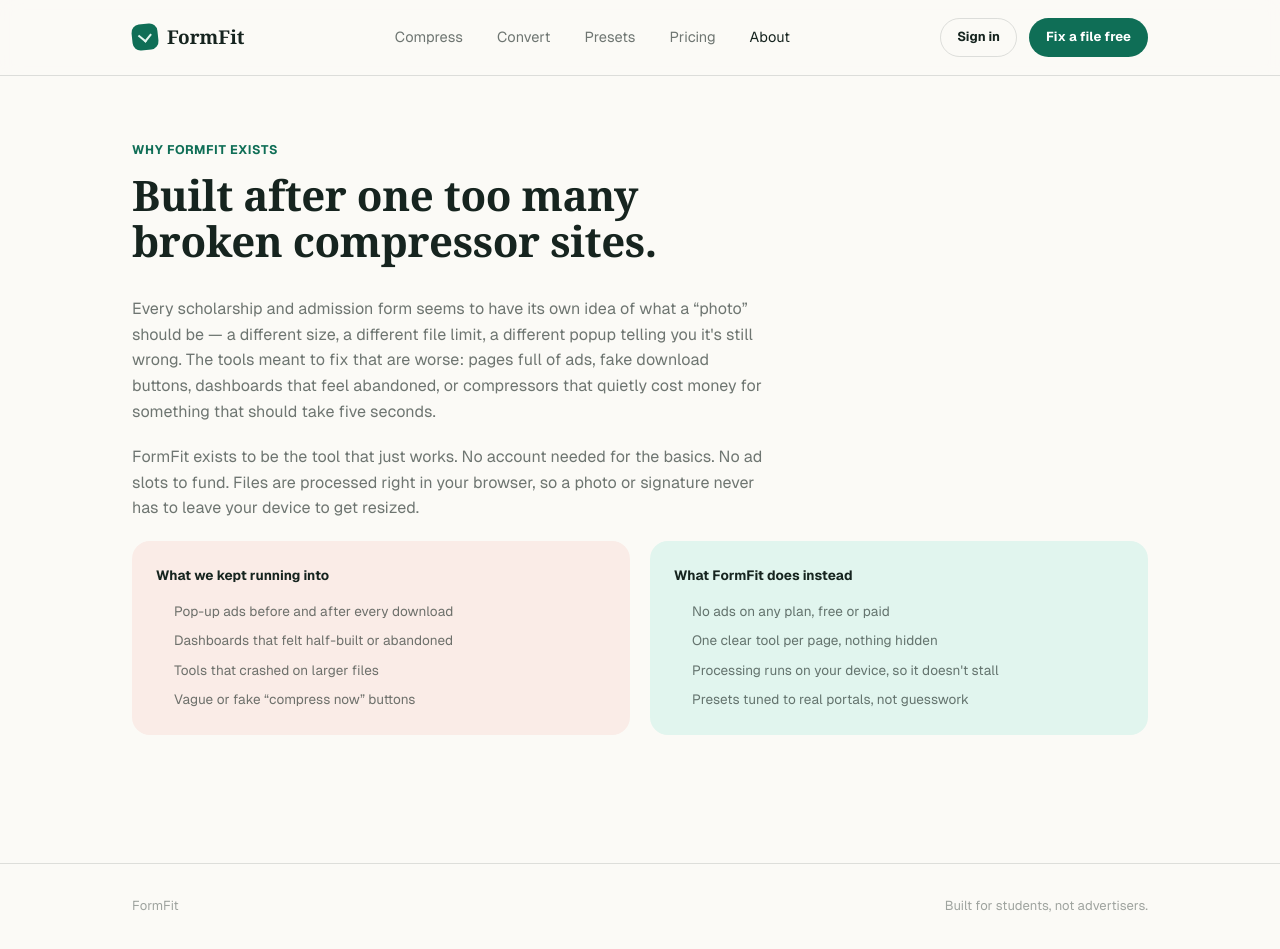
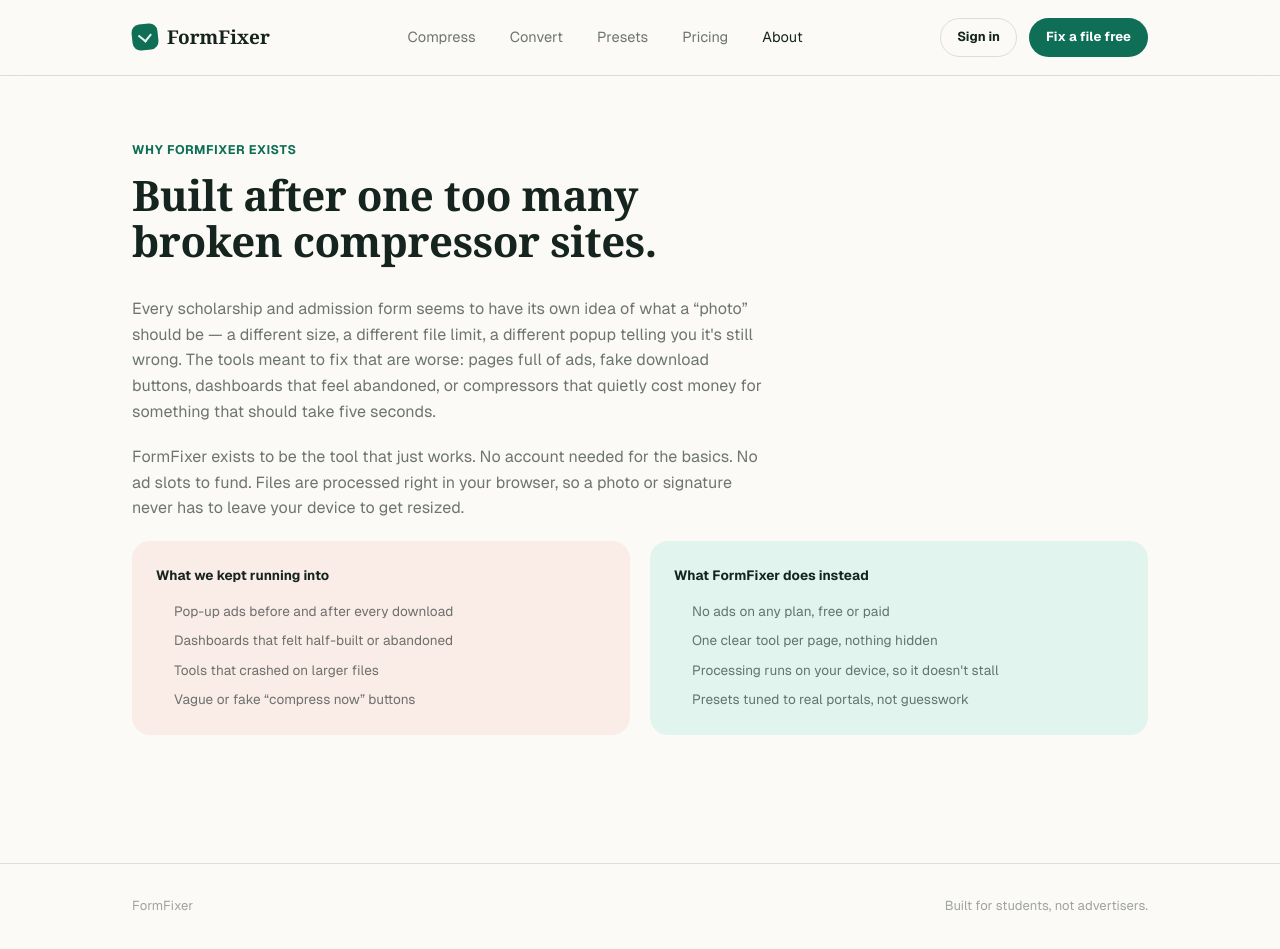
Before and after one commit to Ubada-Hussain/FormFixer, a Next.js app: page /about in a window 1280 px wide. Built offline with nearby package versions, Linux system fonts and the light colour scheme; no server answers.

Commit message:
Rename FormFit to FormFixer across codebase

```diff
--- a/app/about/page.tsx
+++ b/app/about/page.tsx
@@ -3,7 +3,7 @@
 export const metadata: Metadata = {
   title: 'About',
   description:
-    'Why FormFit exists — built after one too many broken compressor sites, for students filling out scholarship and admission forms.',
+    'Why FormFixer exists — built after one too many broken compressor sites, for students filling out scholarship and admission forms.',
 };
 
 export default function AboutPage() {
@@ -11,7 +11,7 @@
     <>
       <header className="page-hero">
         <div className="wrap">
-          <span className="tag">Why FormFit exists</span>
+          <span className="tag">Why FormFixer exists</span>
           <h1>Built after one too many broken compressor sites.</h1>
         </div>
       </header>
@@ -27,7 +27,7 @@
               or compressors that quietly cost money for something that should take five seconds.
             </p>
             <p>
-              FormFit exists to be the tool that just works. No account needed for the basics.
+              FormFixer exists to be the tool that just works. No account needed for the basics.
               No ad slots to fund. Files are processed right in your browser, so a photo or
               signature never has to leave your device to get resized.
             </p>
@@ -44,7 +44,7 @@
               </ul>
             </div>
             <div className="col good">
-              <h4>What FormFit does instead</h4>
+              <h4>What FormFixer does instead</h4>
               <ul>
                 <li>No ads on any plan, free or paid</li>
                 <li>One clear tool per page, nothing hidden</li>
--- a/app/convert/page.tsx
+++ b/app/convert/page.tsx
@@ -92,7 +92,7 @@
       const blob = new Blob([pdfBytes.buffer as ArrayBuffer], { type: 'application/pdf' });
       const a = document.createElement('a');
       a.href = URL.createObjectURL(blob);
-      a.download = 'formfit-document.pdf';
+      a.download = 'formfixer-document.pdf';
       a.click();
       const n = fileEntries.length;
       setStatus(`PDF downloaded — ${n} page${n > 1 ? 's' : ''}.`);
--- a/app/layout.tsx
+++ b/app/layout.tsx
@@ -19,8 +19,8 @@
 
 export const metadata: Metadata = {
   title: {
-    default: 'FormFit - fix your file for any form',
-    template: '%s - FormFit',
+    default: 'FormFixer - fix your file for any form',
+    template: '%s - FormFixer',
   },
   description:
     "Compress photos and convert documents to the precise size a portal demands - no guesswork, no sketchy tools, and no popups telling you it's still too big.",
--- a/app/page.tsx
+++ b/app/page.tsx
@@ -216,7 +216,7 @@
       <section id="features">
         <div className="wrap">
           <div className="section-head">
-            <span className="tag">Why FormFit</span>
+            <span className="tag">Why FormFixer</span>
             <h2>Everything the other compressors got wrong, fixed.</h2>
           </div>
           <div className="features">
--- a/app/pricing/page.tsx
+++ b/app/pricing/page.tsx
@@ -5,7 +5,7 @@
 export const metadata: Metadata = {
   title: 'Pricing',
   description:
-    'FormFit pricing — 5 free compress or convert actions every day. Upgrade to Pro for unlimited daily actions.',
+    'FormFixer pricing — 5 free compress or convert actions every day. Upgrade to Pro for unlimited daily actions.',
 };
 
 function CheckIcon() {
@@ -97,7 +97,7 @@
             </div>
             <div className="faq-item">
               <h4>Do you show ads on the Free plan?</h4>
-              <p>No. FormFit never shows ads or popups on any plan, free or paid.</p>
+              <p>No. FormFixer never shows ads or popups on any plan, free or paid.</p>
             </div>
           </div>
         </div>
--- a/app/sign-in/[[...sign-in]]/page.tsx
+++ b/app/sign-in/[[...sign-in]]/page.tsx
@@ -3,7 +3,7 @@
 
 export const metadata: Metadata = {
   title: 'Sign In',
-  description: 'Sign in to your FormFit account.',
+  description: 'Sign in to your FormFixer account.',
 };
 
 export default function SignInPage() {
--- a/app/sign-up/[[...sign-up]]/page.tsx
+++ b/app/sign-up/[[...sign-up]]/page.tsx
@@ -3,7 +3,7 @@
 
 export const metadata: Metadata = {
   title: 'Sign Up',
-  description: 'Create a FormFit account.',
+  description: 'Create a FormFixer account.',
 };
 
 export default function SignUpPage() {
--- a/components/Footer.tsx
+++ b/components/Footer.tsx
@@ -2,7 +2,7 @@
   return (
     <footer>
       <div className="wrap">
-        <span>FormFit</span>
+        <span>FormFixer</span>
         <span>Built for students, not advertisers.</span>
       </div>
     </footer>
--- a/components/Navbar.tsx
+++ b/components/Navbar.tsx
@@ -26,7 +26,7 @@
       <div className="wrap">
         <Link href="/" className="brand">
           <span className="mark" />
-          FormFit
+          FormFixer
         </Link>
 
         <div className="navlinks">
--- a/package.json
+++ b/package.json
@@ -1,5 +1,5 @@
 {
-  "name": "scaffold",
+  "name": "formfixer",
   "version": "0.1.0",
   "private": true,
   "scripts": {
--- a/scripts/create-test-pdf.js
+++ b/scripts/create-test-pdf.js
@@ -8,7 +8,7 @@
   const boldFont = await pdfDoc.embedFont(StandardFonts.HelveticaBold);
   const page = pdfDoc.addPage([600, 800]);
 
-  page.drawText('FormFit Project Overview Document', {
+  page.drawText('FormFixer Project Overview Document', {
     x: 50,
     y: 730,
     size: 20,
@@ -16,7 +16,7 @@
     color: rgb(0.05, 0.43, 0.34),
   });
 
-  const p1 = 'FormFit is an intelligent document management system that simplifies application procedures for students and professionals across Pakistan and worldwide.';
+  const p1 = 'FormFixer is an intelligent document management system that simplifies application procedures for students and professionals across Pakistan and worldwide.';
   const p2 = 'Our mission is to eliminate portal rejection errors by ensuring files match target size constraints and document formatting standards without sacrificing visual clarity or privacy.';
   const p3 = 'All document processing runs with speed and security, preserving original content, typography, and structure throughout the conversion lifecycle.';
 
```
